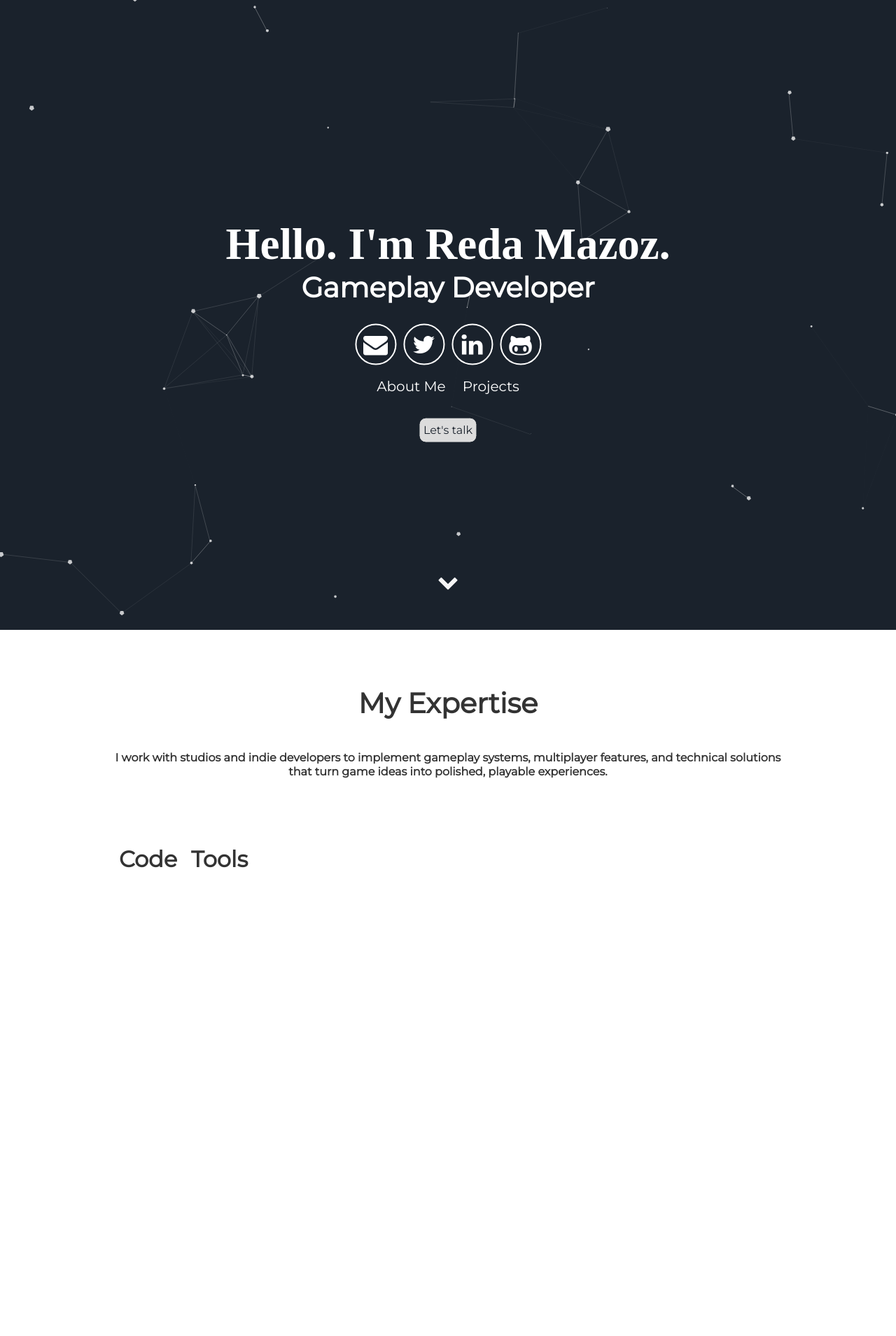
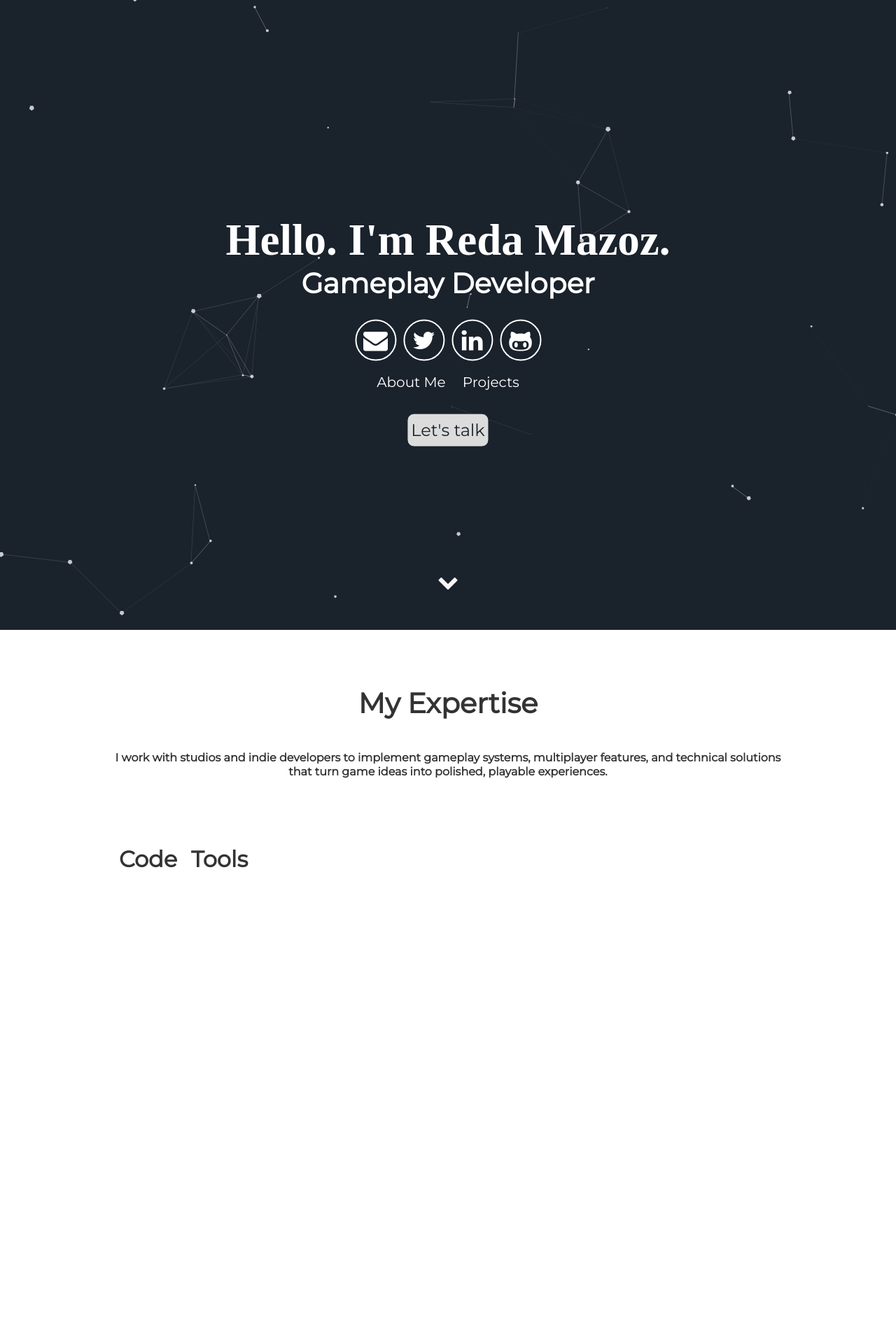
Before and after one commit to RedaMazoz/redamazoz.github.io, a Jekyll site: the page built from index.html, in a window 1280 px wide. Shown: the top 1909 px of the page at 70% size. Built offline with Jekyll 4.4.1, drawn with Linux system fonts in a browser that asks for light colours; some web fonts are replaced.

Commit message:
Update header.html

```diff
--- a/_includes/header.html
+++ b/_includes/header.html
@@ -12,23 +12,15 @@
   text-decoration: none;
   cursor: pointer;
   transition: color .3s ease-out,background-color .3s ease-out,border-color .3s ease-out;
-  /*font-size: 150%;*/
-}
-  .call-to-action-link:active, .call-to-action-link:hover{
-  display: inline-block;
-  margin: 20px 0;
-  padding: 5px;
-  color: #1a222c;
-  background-color: #dcdcdc;
-  border: 1px solid #1a222c;
-  border-radius: 10px;
-  text-align: center;
-  outline: 0;
-  text-decoration: none;
-  cursor: pointer;
-  transition: color .3s ease-out,background-color .3s ease-out,border-color .3s ease-out;
   font-size: 150%;
 }
+  .call-to-action-link:active, .call-to-action-link:hover
+  {
+    background-color:#54516a;
+    border-color:#54516a;
+    color:#fff;
+    transition:color .3s ease-in,background-color .3s ease-in,border-color .3s ease-in
+  }
 </style>
 <div id="particles-js">
   <div class="header">
```
